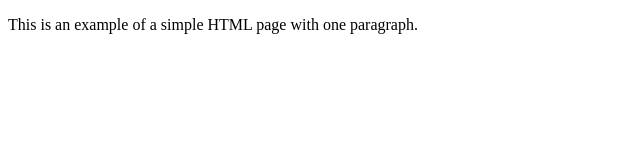
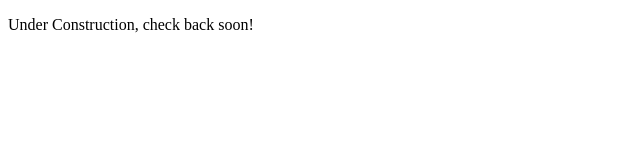
Before and after one commit to ber98/rayteksolutions, a plain HTML site: page index.html in a window 1280 px wide. Shown: the whole page, without its empty margins (0-640 px from the left). Drawn offline with Linux system fonts and the light colour scheme.

Commit message:
Update index.html

```diff
--- a/index.html
+++ b/index.html
@@ -4,6 +4,6 @@
         <title>Example</title>
     </head>
     <body>
-        <p>This is an example of a simple HTML page with one paragraph.</p>
+        <p>Under Construction, check back soon!</p>
     </body>
 </html>
```
